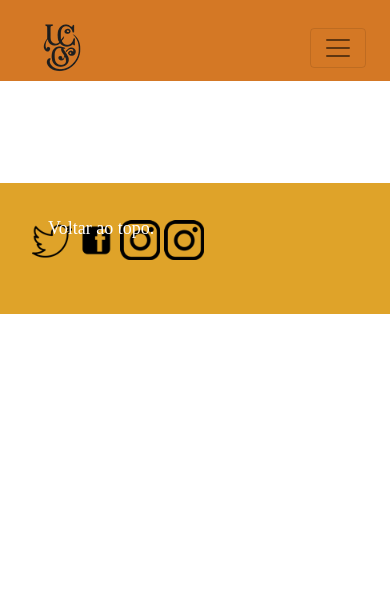
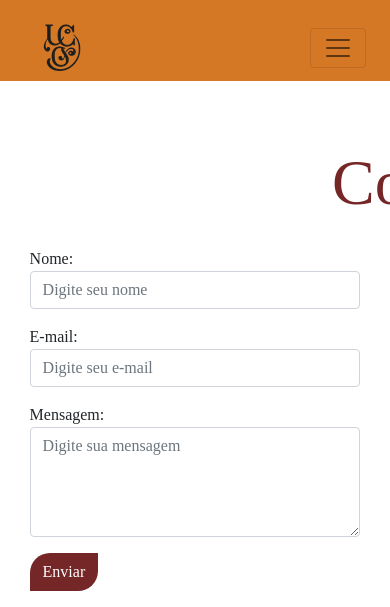
Before and after one commit to steniechini/portal_suc, a PHP site: page /contato.php in a window 390 px wide; the page is wider, and only the part inside the window is pictured. Shown: the top 607 px of that part. Before the commit the page ends 314 px from the top of that part, so only its background shows below. Run offline with PHP 8.4, Linux system fonts and the light colour scheme; a stand-in replaces the project's code that opens the database connection; some web fonts are replaced.

Commit message:
Adcionando escopo da pagina contato

```diff
--- a/contato.php
+++ b/contato.php
@@ -1,3 +1,5 @@
+<?php include("configurar_erros.php"); ?>
+
 <!DOCTYPE html>
 <html lang="pt-BR">
 <head>
@@ -12,12 +14,54 @@
     <link rel="stylesheet" href="https://cdn.jsdelivr.net/npm/bootstrap-icons@1.10.3/font/bootstrap-icons.css">
     <title>Contato</title>
 </head>
+
 <body class="contato">
-<?php include("header.php") ?>
-<main>
+    <?php include("header.php") ?>
+    <div class="half-background">
+        <main>
+            <div class="container">
+                <div class="row">
+                    <div class="col-12">
+                        <h1 class="h1_contato">Contato</h1>
+                    </div>
+                </div>
+                <div class="row">
+                    <div class="col-sm-7 col-m-7 col-12">
+                        <section class="section_contato">
+                        <form action=acessarformulario.php" method="POST" class="form">
+                                <div class="form-group">
+                                    <label for="nome">Nome:</label>
+                                    <input type="text" class="form-control" id="nome" name="nome"
+                                        placeholder="Digite seu nome">
+                                </div>
 
+                                <div class="form-group">
+                                    <label for="email">E-mail:</label>
+                                    <input type="email" class="form-control" id="email" name="email"
+                                        placeholder="Digite seu e-mail">
+                                </div>
 
-</main>
-<?php include("footer.php") ?>
+                                <div class="form-group">
+                                    <label for="mensagem">Mensagem:</label>
+                                    <textarea class="form-control" id="mensagem" name="mensagem" rows="4"
+                                        placeholder="Digite sua mensagem"></textarea>
+                                </div>
+
+                                <button type="submit" class="btn btn-enviar">Enviar</button>
+                            </form>
+                        </section>
+                    </div>
+                    <div class="col-sm-4 col-m-4 col-12">
+                        <iframe
+                            src="https://www.google.com/maps/embed?pb=!1m18!1m12!1m3!1d3657.5710163715644!2d-47.12638532541573!3d-23.547926878809044!2m3!1f0!2f0!3f0!3m2!1i1024!2i768!4f13.1!3m3!1m2!1s0x94cf0d7fe17dd38b%3A0x83739b8d9bc97461!2sRoteiro%20do%20Vinho%20-%20S%C3%A3o%20Roque!5e0!3m2!1spt-BR!2sbr!4v1704404837842!5m2!1spt-BR!2sbr"
+                            width="100%" height="300" allowfullscreen="" loading="lazy"
+                            referrerpolicy="no-referrer-when-downgrade"></iframe>
+                    </div>
+                </div>
+            </div>
+        </main>
+    </div>
+    <?php include("footer.php") ?>
 </body>
+
 </html>
--- a/css/style.css
+++ b/css/style.css
@@ -10,7 +10,7 @@ body {
   header{
     background-color: #D47825;
     height: 4.5em;
-    margin-bottom: 3em;
+
     font-family:'kaisei tokumin', serif ;
     font-size: large;
   }
@@ -104,6 +104,7 @@ body {
         font-size: 4.5em;
         text-align: center;
         margin-bottom: 1em;
+        margin-top: 1.5em;
       }
 
       .sectionrestaurantes{
@@ -134,6 +135,7 @@ body {
       }
       .sobrenos h1{
         font-size: 4em;
+        margin-top: 1.5em;
       }
       .sobrenos p{
         padding: 0.7em;
@@ -227,6 +229,7 @@ body {
         font-size: 1.2em;
       }
       .italiana h1{
+        margin-top: 1.5em;
         font-size: 4em;
         color: #26753a;
       }
@@ -244,6 +247,7 @@ body {
         font-size: 1.2em;
       }
       .portuguesa h1{
+        margin-top: 1.5em;
         font-size: 4em;
         color: #752626;
         text-align: left;
@@ -253,3 +257,41 @@ body {
         margin-bottom: 0.5em;
         padding-right: -1em;
       }
+
+      /*Contato*/
+
+
+    .container {
+      margin-top: 0;
+  }
+
+  .h1_contato{
+    margin-top: 1em;
+    margin-left: 5em;
+    font-size: 4em;
+    color: #752626;
+   align-items: center;
+  }
+
+
+  .section_contato{
+
+    padding: 0.6em;
+    margin: 0.5em;
+
+  }
+ iframe{
+    border-radius: 30px 10px;
+    margin-bottom: 2em;
+  }
+
+
+  .form-group {
+      margin-bottom: 1em;
+  }
+
+  .btn-enviar {
+      background-color: #752626;
+      border-radius: 20px 0px;
+      color: #fff;
+  }
--- /dev/null
+++ b/erros.php
@@ -0,0 +1,5 @@
+<?php
+ini_set('display_errors', 1);
+ini_set('display_startup_errors', 1);
+error_reporting(E_ALL);
+?>
```
Also changed, not shown: acessarformulario.php (added, +15 -0 lines).
